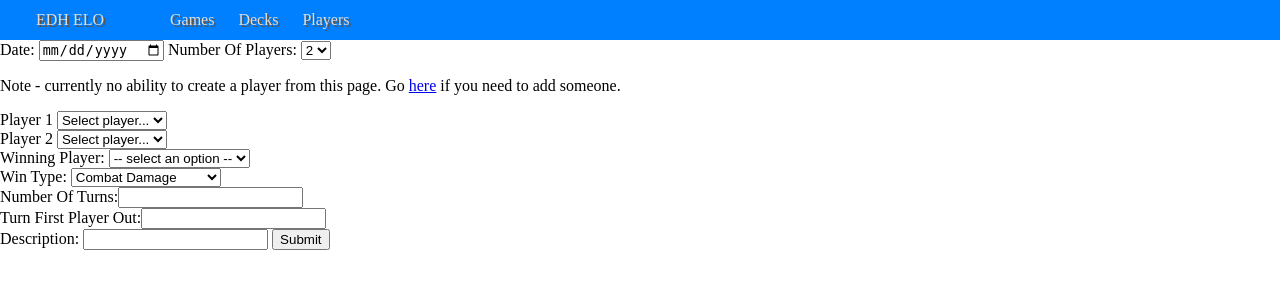
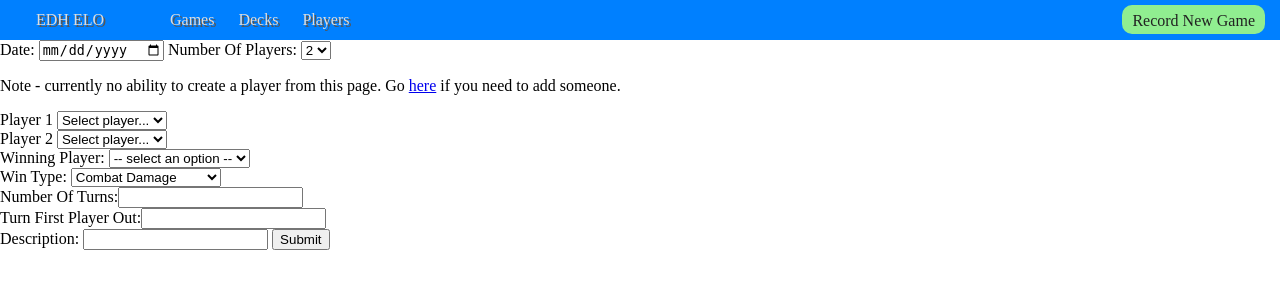
Before and after one commit to scubbo/edh-elo, a FastAPI app: page /game/create in a window 1280 px wide. Shown: the top 300 px of the page. Run offline with FastAPI, Linux system fonts and the light colour scheme; tables that the repository leaves empty hold one stand-in row (values such as "Sample post").

Commit message:
Add "Record New Game" button

```diff
--- a/app/static/css/base.css
+++ b/app/static/css/base.css
@@ -46,3 +46,21 @@
 .topbar_item {
     margin: 0px 10px;
 }
+
+#header div#create_game_button {
+    float: right;
+    margin-right: 15px;
+}
+
+a#create_game_link {
+    display:block;
+    text-shadow: none;
+    color: #222;
+    background-color: lightgreen;
+    height: 25px;
+    line-height: 27px;
+    margin-top: 5px;
+    padding: 2px 10px;
+    border-radius: 10px;
+
+}
--- a/app/templates/base.html
+++ b/app/templates/base.html
@@ -20,6 +20,9 @@
             <a class="topbar_item" href="/deck/list">Decks</a>
             <a class="topbar_item" href="/player/list">Players</a>
         </div>
+        <div id="create_game_button">
+            <a id="create_game_link" href="/game/create">Record New Game</a>
+        </div>
     </div>
     <div id="content">{% block content %}{% endblock %}</div>
     <div id="footer">
```
